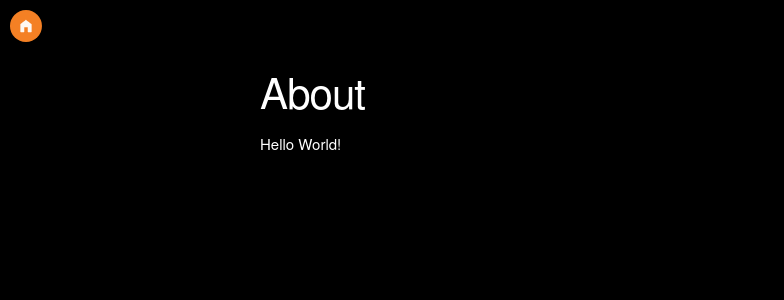
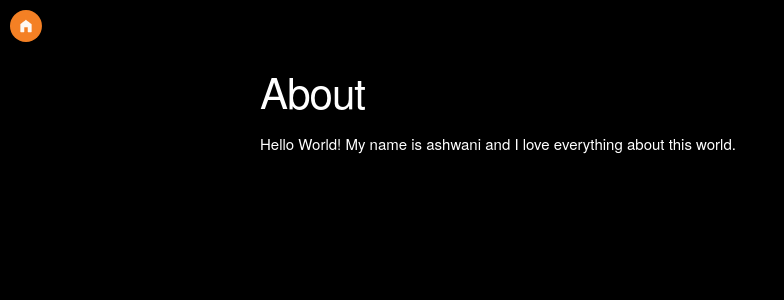
Before and after one commit to ashwanitr/ashwanitr.github.io, a Jekyll site: the page built from about.md, in a window 1280 px wide. Shown: the top 300 px of the page, without its empty margins (0-784 px from the left). Built offline with Jekyll 4.4.1, drawn with Linux system fonts in a browser that asks for light colours.

Commit message:
pushed changes

```diff
--- a/about.md
+++ b/about.md
@@ -4,3 +4,4 @@ title: About
 permalink: /about/
 ---
  Hello World!
+ My name is ashwani and I love everything about this world.
```
Also changed, not shown: 2 other files.
